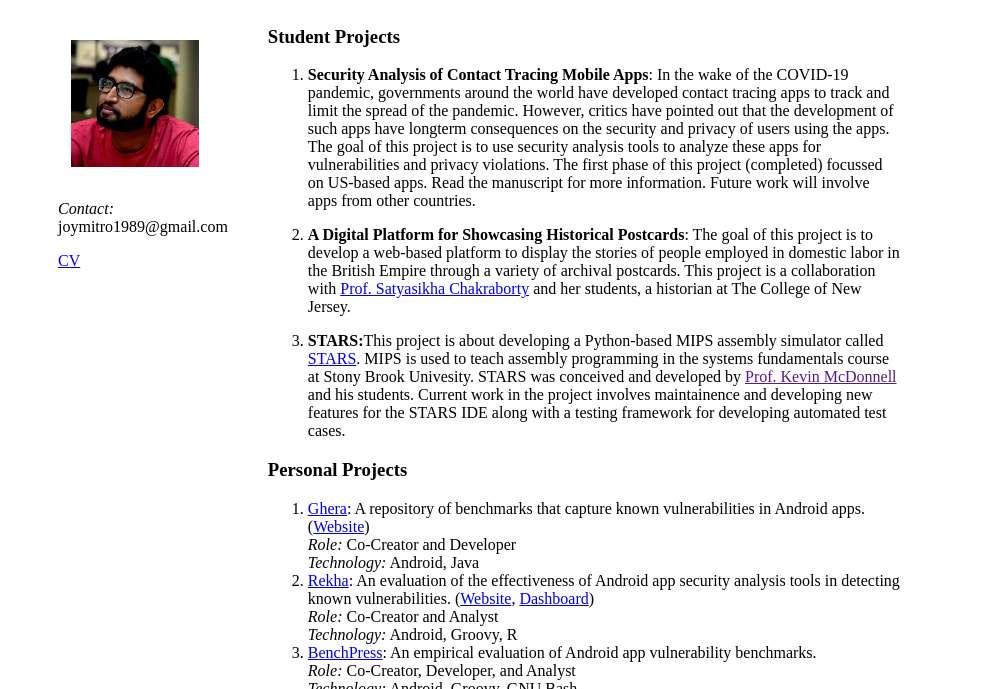
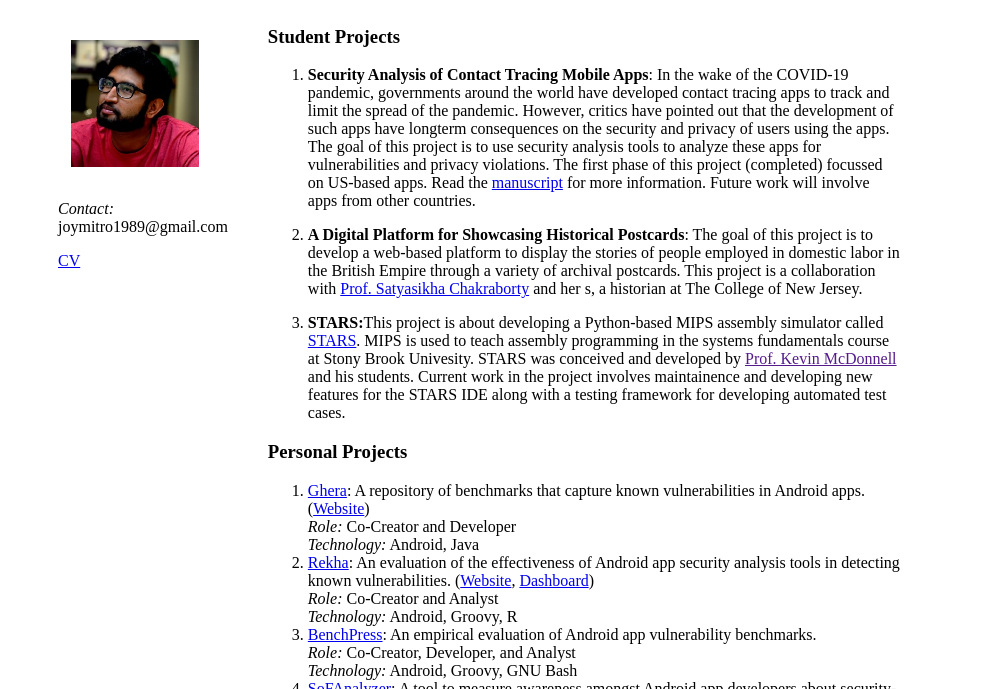
Before and after one commit to JoyMitra/joymitra.github.io, a plain HTML site: page index.html in a window 1280 px wide. Both pictures are taken after a click on the item "Projects". Shown: the part 111-800 px from the top of the page, without its empty margins (132-1137 px from the left). Drawn offline with Linux system fonts and the light colour scheme.

Commit message:
Update index.html

```diff
--- a/index.html
+++ b/index.html
@@ -92,12 +92,17 @@
 						<p><b>Security Analysis of Contact Tracing Mobile Apps</b>: In the wake of the COVID-19 pandemic, governments around the world
 						have developed contact tracing apps to track and limit the spread of the pandemic. However, critics have pointed out that the development
 						of such apps have longterm consequences on the security and privacy of users using the apps.
-						The goal of this project is to use security analysis tools to analyze these apps for vulnerabilities and privacy violations. The first phase of this project (completed) focussed on US-based apps. Read the <a ref="https://arxiv.org/abs/2207.08978">manuscript</a> for more information. Future work will involve apps from other countries.</p>
+						The goal of this project is to use security analysis tools to analyze these apps for vulnerabilities and privacy violations. The first phase of this project (completed) focussed on US-based apps. Read the <a href="https://arxiv.org/abs/2207.08978">manuscript</a> for more information. Future work will involve apps from other countries.</p>
 					</li>
 					<li>
 						<p><b>A Digital Platform for Showcasing Historical Postcards</b>: The goal of this project is to develop a web-based
 							platform to display the stories of people employed in domestic labor in the British Empire through a variety of archival postcards.
-							This project is a collaboration with <a href="https://history.tcnj.edu/satyasikha-chakraborty/">Prof. Satyasikha Chakraborty</a> and her students, a historian at The College of New Jersey.
+							This project is a collaboration with <a href="https://history.tcnj.edu/satyasikha-chakraborty/">Prof. Satyasikha Chakraborty</a> and her
+
+
+
+
+							s, a historian at The College of New Jersey.
 						</p>
 					</li>
 					<li>
```
